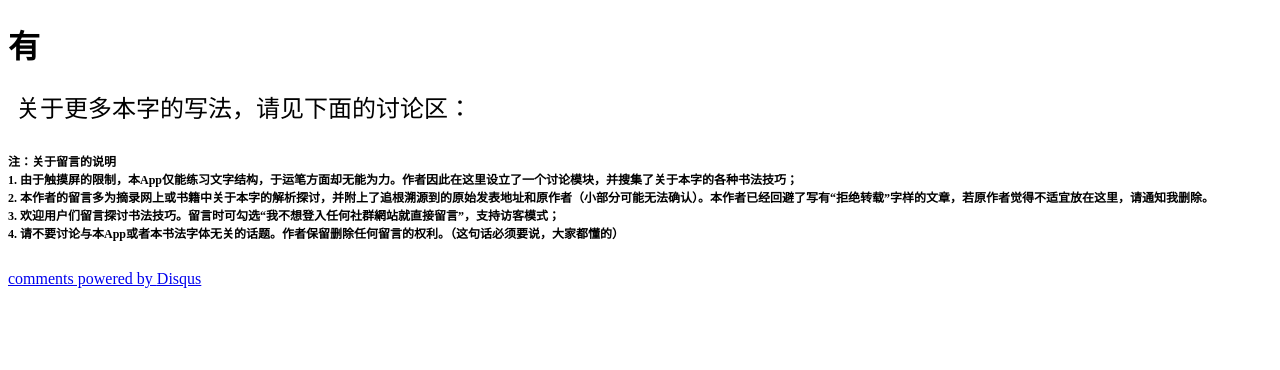
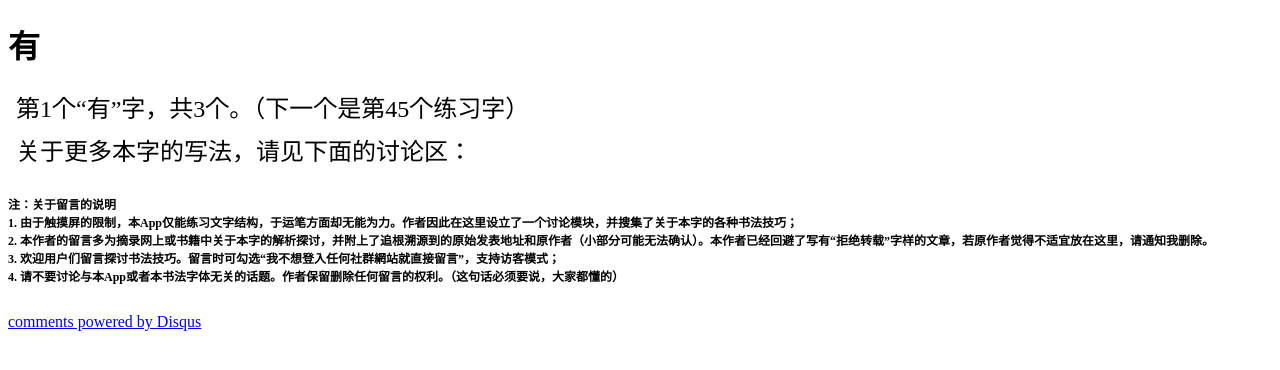
Before and after one commit to LiveCally/LanTing, a Jekyll site: the page built from _posts/2014-05-16-LanTing-36.html, in a window 1280 px wide. Shown: the top 370 px of the page. Built offline with Jekyll 4.4.1, drawn with Linux system fonts in a browser that asks for light colours; Markdown is read by kramdown in place of the engine named in the settings; comment, search, counter and statistics services are not loaded.

Commit message:
有字
有字

```diff
--- a/_posts/2014-05-16-LanTing-310.html
+++ b/_posts/2014-05-16-LanTing-310.html
@@ -4,4 +4,6 @@ title: 有--兰亭集序第310个字的BBS (BBS of the 310th character in Lan Ti
 ---
 <h1>有</h1>
 
+<p>第3个“有”字，也是最后一个。</p>
+
 {% include BBS.html %}
--- a/_posts/2014-05-16-LanTing-36.html
+++ b/_posts/2014-05-16-LanTing-36.html
@@ -4,4 +4,6 @@ title: 有--兰亭集序第36个字的BBS (BBS of the 36th character in Lan Ting
 ---
 <h1>有</h1>
 
+<p>第1个“有”字，共3个。（下一个是第45个练习字）</p>
+
 {% include BBS.html %}
--- a/_posts/2014-05-16-LanTing-45.html
+++ b/_posts/2014-05-16-LanTing-45.html
@@ -4,4 +4,6 @@ title: 有--兰亭集序第45个字的BBS (BBS of the 45th character in Lan Ting
 ---
 <h1>有</h1>
 
+<p>第2个“有”字，共3个。（下一个是第310个练习字）</p>
+
 {% include BBS.html %}
```
